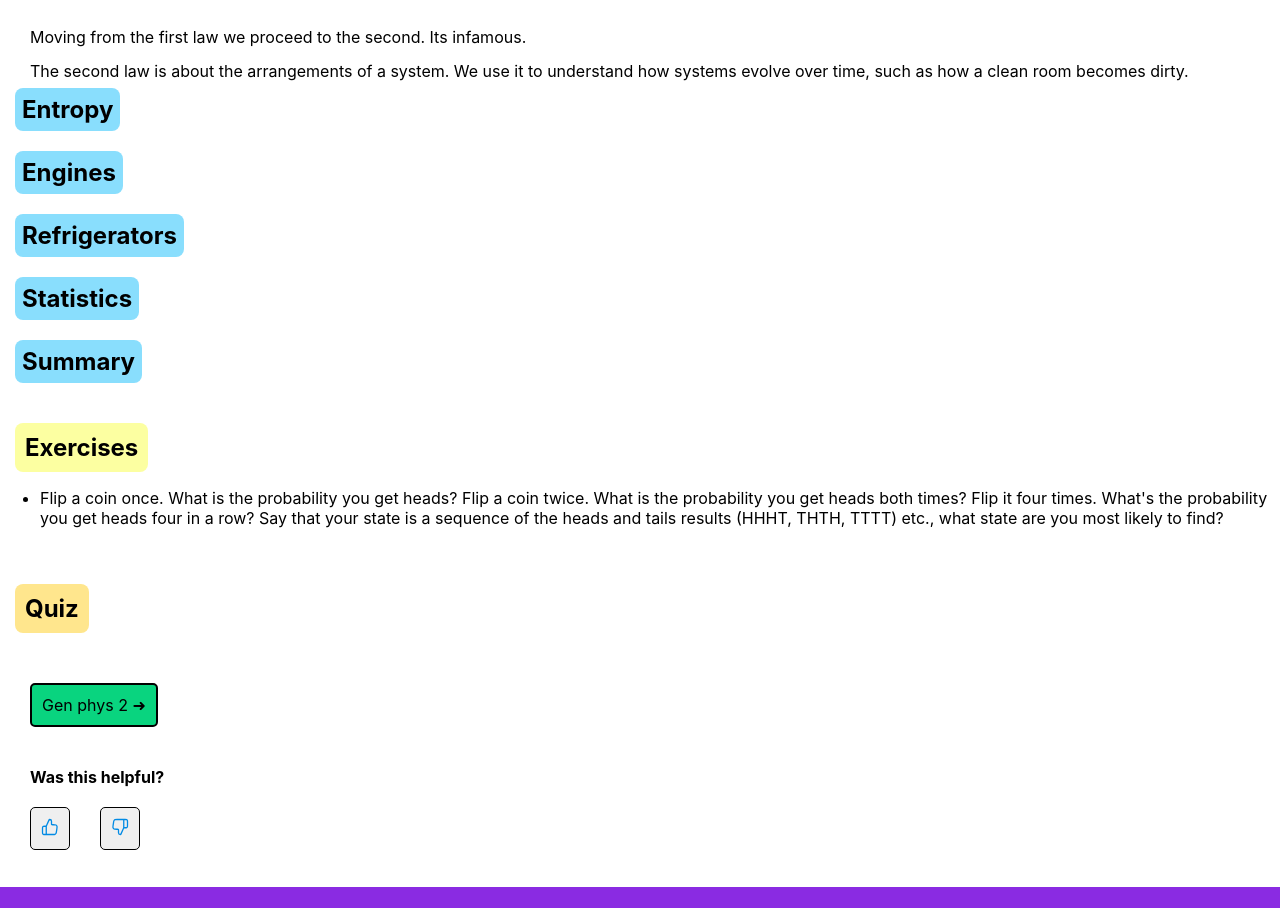
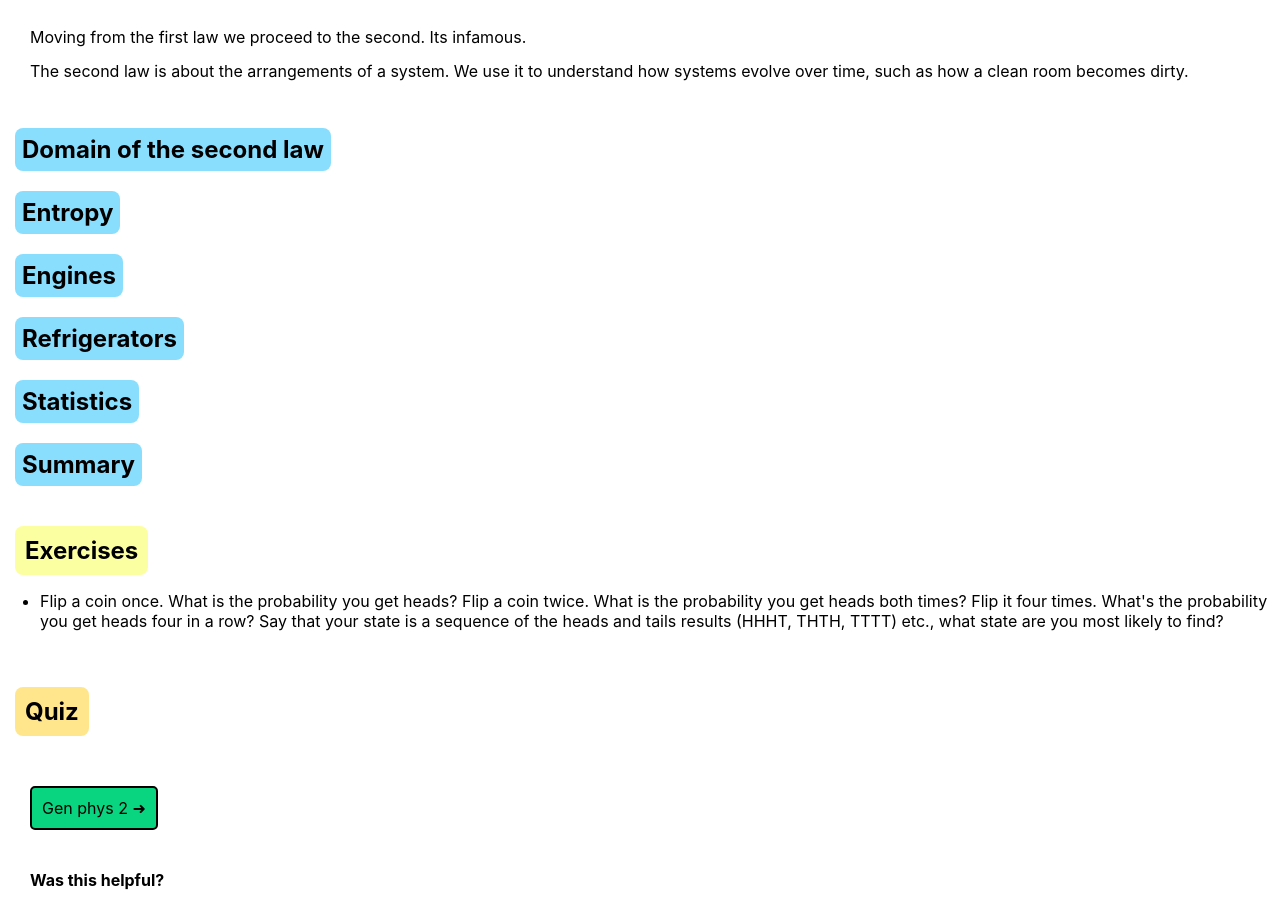
Before and after one commit to JRFink/jrfphyspagesnew, a Next.js app: page /education/gp1/slaw in a window 1280 px wide. Shown: the part 940-1848 px from the top of the page. Built offline with nearby package versions, Linux system fonts and the light colour scheme.

Commit message:
Update index.tsx

```diff
--- a/pages/education/gp1/slaw/index.tsx
+++ b/pages/education/gp1/slaw/index.tsx
@@ -27,6 +27,13 @@ Introduction
 <p>
         The second law is about the arrangements of a system. We use it to understand how systems evolve over time, such as how a clean room becomes dirty.
 </p>
+<br />
+<br />
+<h2 className={style.h2SectionColor}>
+         Domain of the second law
+</h2>
+<br />
+<br />
             <h2 className={style.h2SectionColor} id="ent">
                 Entropy
             </h2>
```
